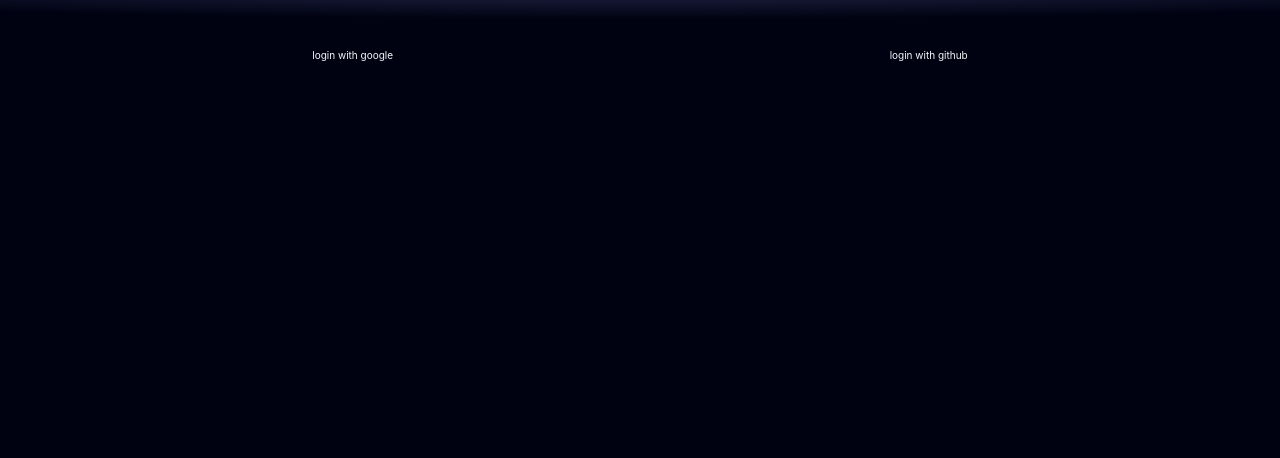
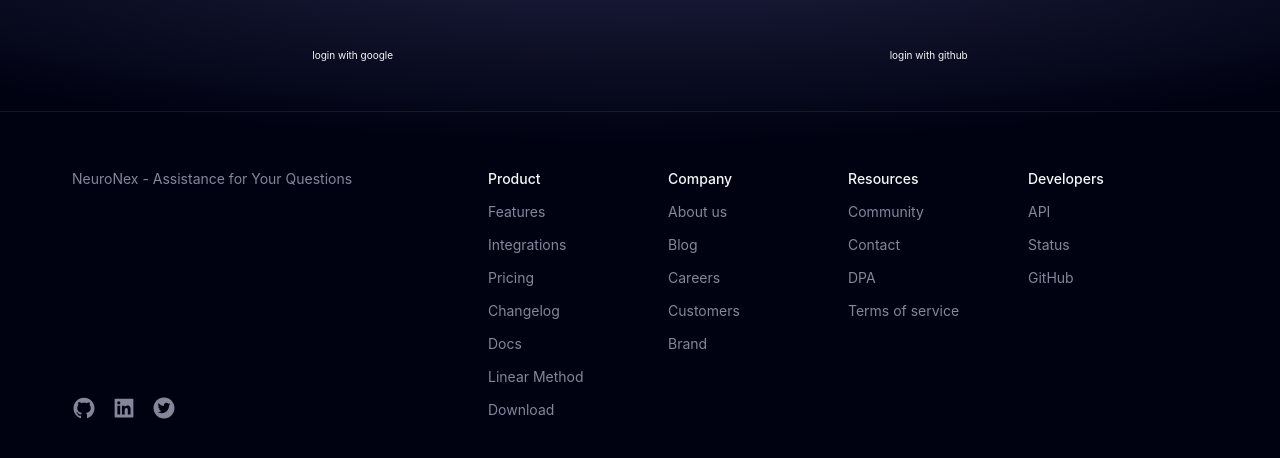
Before and after one commit to hasanshahriar32/neuronex_client, a React (Vite) app: page /login in a window 1280 px wide. Shown: the top 458 px of the page. Built offline with nearby package versions, Linux system fonts and the light colour scheme; no server answers.

Commit message:
added features

```diff
--- a/package.json
+++ b/package.json
@@ -22,6 +22,7 @@
     "react-dom": "^18.2.0",
     "react-google-one-tap-login": "^0.1.1",
     "react-helmet": "^6.1.0",
+    "react-icons": "^4.9.0",
     "react-intersection-observer": "^9.5.1",
     "react-router-dom": "^6.13.0",
     "react-toastify": "^9.1.3"
--- a/src/components/Footer/Footer.jsx
+++ b/src/components/Footer/Footer.jsx
@@ -1,5 +1,87 @@
-const Footer = () => {
-    return <div></div>;
-};
+import { AiFillGithub, AiFillLinkedin, AiFillTwitterCircle } from "react-icons/ai";
+import { Link } from "react-router-dom";
+import { Container } from "../../features/container";
 
+const footerLinks = [
+    {
+        title: "Product",
+        links: [
+            { title: "Features", href: "#" },
+            { title: "Integrations", href: "#" },
+            { title: "Pricing", href: "#" },
+            { title: "Changelog", href: "#" },
+            { title: "Docs", href: "#" },
+            { title: "Linear Method", href: "#" },
+            { title: "Download", href: "#" },
+        ],
+    },
+    {
+        title: "Company",
+        links: [
+            { title: "About us", href: "#" },
+            { title: "Blog", href: "#" },
+            { title: "Careers", href: "#" },
+            { title: "Customers", href: "#" },
+            { title: "Brand", href: "#" },
+        ],
+    },
+    {
+        title: "Resources",
+        links: [
+            { title: "Community", href: "#" },
+            { title: "Contact", href: "#" },
+            { title: "DPA", href: "#" },
+            { title: "Terms of service", href: "#" },
+        ],
+    },
+    {
+        title: "Developers",
+        links: [
+            { title: "API", href: "#" },
+            { title: "Status", href: "#" },
+            { title: "GitHub", href: "#" },
+        ],
+    },
+];
+
+const Footer = () => (
+    <footer className="mt-12 border-t border-transparent-white py-[5.6rem] text-sm">
+        <Container className="flex flex-col justify-between lg:flex-row">
+            <div>
+                <div className="flex h-full flex-row justify-between lg:flex-col">
+                    <div className="flex items-center text-grey">
+                        NeuroNex - Assistance for Your Questions
+                    </div>
+                    <div className="mt-auto flex space-x-4 text-grey">
+                        <AiFillGithub className="w-6 h-6" />
+                        <AiFillLinkedin className="w-6 h-6" />
+                        <AiFillTwitterCircle className="w-6 h-6" />
+                    </div>
+                </div>
+            </div>
+            <div className="flex flex-wrap">
+                {footerLinks.map((column) => (
+                    <div
+                        key={column.title}
+                        className="mt-10 min-w-[50%] lg:mt-0 lg:min-w-[18rem]"
+                    >
+                        <h3 className="mb-3 font-medium">{column.title}</h3>
+                        <ul>
+                            {column.links.map((link) => (
+                                <li key={link.title} className="[&_a]:last:mb-0">
+                                    <Link
+                                        className="mb-3 block text-grey transition-colors hover:text-off-white"
+                                        href={link.href}
+                                    >
+                                        {link.title}
+                                    </Link>
+                                </li>
+                            ))}
+                        </ul>
+                    </div>
+                ))}
+            </div>
+        </Container>
+    </footer>
+);
 export default Footer;
--- a/src/components/Hero/HeroSection.jsx
+++ b/src/components/Hero/HeroSection.jsx
@@ -1,5 +1,5 @@
-import { Button, Highlight } from "../Button";
-import { Hero, HeroSubtitle, HeroTitle } from "../hero";
+import { Button, Highlight } from "../../features/Button";
+import { Hero, HeroSubtitle, HeroTitle } from "./hero";
 import { HeroImage } from "./hero_img";
 
 const HeroSection = () => {
--- /dev/null
+++ b/src/components/Hero/hero.jsx
@@ -0,0 +1,33 @@
+import classNames from "classnames";
+
+const HeroTitle = ({ children, className }) => {
+    return (
+        <h1
+            className={classNames(
+                "text-gradient my-6 text-6xl md:text-8xl",
+                className
+            )}
+        >
+            {children}
+        </h1>
+    );
+};
+
+const HeroSubtitle = ({ children, className }) => {
+    return (
+        <p
+            className={classNames(
+                "mb-12 text-lg text-primary-text md:text-xl",
+                className
+            )}
+        >
+            {children}
+        </p>
+    );
+};
+
+const Hero = ({ children }) => {
+    return <div className="text-center">{children}</div>;
+};
+
+export { Hero, HeroSubtitle, HeroTitle };
--- a/src/components/Hero/hero_img.jsx
+++ b/src/components/Hero/hero_img.jsx
@@ -4,16 +4,19 @@ import { useInView } from "react-intersection-observer";
 import img from "../../assets/hero.webp";
 
 const randomNumberBetween = (min, max) => {
-    return Math.floor(Math.random() * (max - min + 1) + min);
+    return Math.floor(Math.random() * (max - min + 2) + min);
 };
 
 export const HeroImage = () => {
+    const [isLoading, setIsLoading] = useState(true);
     const { ref, inView } = useInView({ threshold: 0.4, triggerOnce: true });
     const [lines, setLines] = useState([]);
+    const [isComponentMounted, setIsComponentMounted] = useState(false);
     const timeoutRef = useRef(null);
 
     useEffect(() => {
-        if (!inView) return;
+        setIsComponentMounted(true);
+        if (!isComponentMounted || !inView || isLoading) return;
         const renderLine = (timeout) => {
             timeoutRef.current = setTimeout(() => {
                 setLines((lines) => [
@@ -29,42 +32,35 @@ export const HeroImage = () => {
                 renderLine(randomNumberBetween(800, 2500));
             }, timeout);
         };
-
-        renderLine(randomNumberBetween(800, 1300));
-
+        renderLine(randomNumberBetween(800, 1500));
         return () => {
             if (timeoutRef.current) clearTimeout(timeoutRef.current);
         };
-    }, [inView, setLines]);
+    }, [inView, setLines, isComponentMounted, isLoading]);
+    useEffect(() => {
+        setIsLoading(false);
+    }, []);
 
     return (
-        <div ref={ref} className="mt-[12.8rem] [perspective:2000px]">
-            <div
-                className={classNames(
+        <div className="mt-[10.8rem] [perspective:2000px]">
+            <div ref={ref} className={classNames(
                 "relative rounded-lg border border-transparent-white bg-white bg-opacity-[0.01] bg-hero-gradient",
                 inView ? "animate-image-rotate" : "[transform:rotateX(25deg)]",
                 "before:absolute before:top-0 before:left-0 before:h-full before:w-full before:bg-hero-glow before:opacity-0 before:[filter:blur(120px)]",
                 inView && "before:animate-image-glow"
-                )}
-            >
-                <div className="absolute top-0 left-0 z-20 h-full w-full">
+            )}> <div className="absolute top-0 left-0 z-20 h-full w-full">
                     {lines.map((line) => (
-                        <span
-                            key={line.id}
-                            //   onAnimationEnd={() => removeLine(line.id)}
-                            style={{
+                        <span key={line.id} style={{
                             "--direction": line.direction,
                             "--size": line.size,
                             "--animation-duration": `${line.duration}ms`,
-                            }}
-                            className={classNames(
+                        }} className={classNames(
                             "absolute top-0 block h-[1px] w-[10rem] bg-glow-lines",
                             line.direction === "to left" &&
                             `left-0 h-[1px] w-[calc(var(--size)*0.5rem)] animate-glow-line-horizontal md:w-[calc(var(--size)*1rem)]`,
                             line.direction === "to top" &&
                             `right-0 h-[calc(var(--size)*0.5rem)] w-[1px] animate-glow-line-vertical md:h-[calc(var(--size)*1rem)]`
-                            )}
-                        />
+                        )} />
                     ))}
                 </div>
                 <svg
@@ -72,26 +68,16 @@ export const HeroImage = () => {
                         "absolute left-0 top-0 h-full w-full",
                         "[&_path]:stroke-white [&_path]:[strokeOpacity:0.2] [&_path]:[stroke-dasharray:1] [&_path]:[stroke-dashoffset:1]",
                         "[&_path]:animate-sketch-lines"
-                    )}
-                    width="100%"
-                    viewBox="0 0 1499 778"
-                    fill="none"
-                >
+                    )} width="100%" viewBox="0 0 1499 778" fill="none" >
                     <path pathLength="1" d="M1500 72L220 72"></path>
                     <path pathLength="1" d="M1500 128L220 128"></path>
                     <path pathLength="1" d="M1500 189L220 189"></path>
                     <path pathLength="1" d="M220 777L220 1"></path>
                     <path pathLength="1" d="M538 777L538 128"></path>
                 </svg>
-
                 <img
-                    className={classNames(
-                        "relative z-10 transition-opacity delay-[680ms]",
-                        inView ? "opacity-100" : "opacity-0"
-                    )}
-                    src={img}
-                    alt="Hero image"
-                />
+                    className={classNames("relative z-10 transition-opacity delay-[680ms]",
+                        inView ? "opacity-100" : "opacity-0")} src={img} alt="Hero image" />
             </div>
         </div>
     );
--- a/src/components/container.jsx
+++ /dev/null
@@ -1,9 +0,0 @@
-export const Container = ({ children, className }) => {
-    const containerClassName = `mx-auto max-w-[120rem] px-8` + (className ? ` ${className}` : '');
-
-    return (
-        <div className={containerClassName}>
-            {children}
-        </div>
-    );
-};
--- a/src/components/hero.jsx
+++ /dev/null
@@ -1,21 +0,0 @@
-const HeroTitle = ({ children }) => {
-    return (
-        <h1 className="text-gradient my-6 text-6xl md:text-8xl">
-            {children}
-        </h1>
-    );
-};
-
-const HeroSubtitle = ({ children }) => {
-    return (
-        <p className="mb-12 text-lg text-primary-text md:text-xl">
-            {children}
-        </p>
-    );
-};
-
-const Hero = ({ children }) => {
-    return <div className="text-center">{children}</div>;
-};
-
-export { Hero, HeroSubtitle, HeroTitle };
--- /dev/null
+++ b/src/features/container.jsx
@@ -0,0 +1,9 @@
+import classNames from "classnames";
+
+export const Container = ({ children, className }) => {
+    return (
+        <div className={classNames("mx-auto max-w-[120rem] px-8", className)}>
+            {children}
+        </div>
+    );
+};
--- a/src/pages/Home/Home.jsx
+++ b/src/pages/Home/Home.jsx
@@ -2,15 +2,15 @@
 import classNames from "classnames";
 import OneTap from "../../components/Authentication/OneTap/OneTap";
 import HeroSection from "../../components/Hero/HeroSection";
-import { Container } from "../../components/container";
-import { StarsIllustration } from "../../components/stars";
+import { Container } from "../../features/container";
+import { StarsIllustration } from "../../features/stars";
 
 
 const Home = () => {
     return (
         <div>
             <OneTap />
-            <div className="overflow-hidden pb-[16.4rem] md:pb-[25.6rem]">
+            <div className="overflow-hidden pb-[16.4rem] md:pb-[26.6rem]">
                 <Container className="pt-[6.4rem]">
                     <HeroSection />
                 </Container>
```
Also changed, not shown: src/features/Button.jsx (line endings or trailing spaces), src/features/stars.jsx (renamed from src/components/stars.jsx), 1 other file (tests, documents, lock files or other folders). Lines whose indentation alone changed are shown as unchanged.
